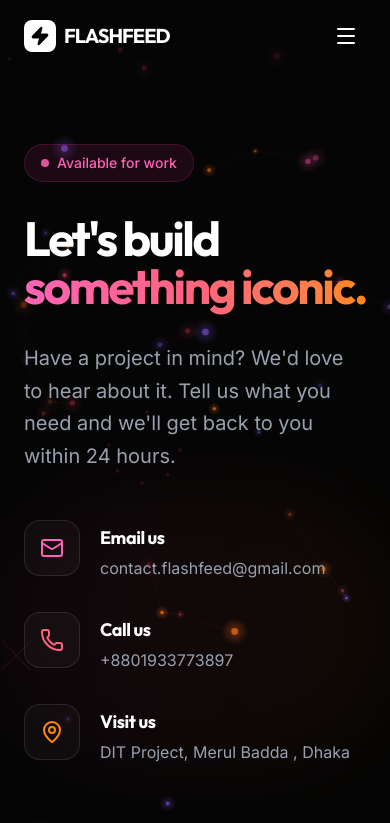
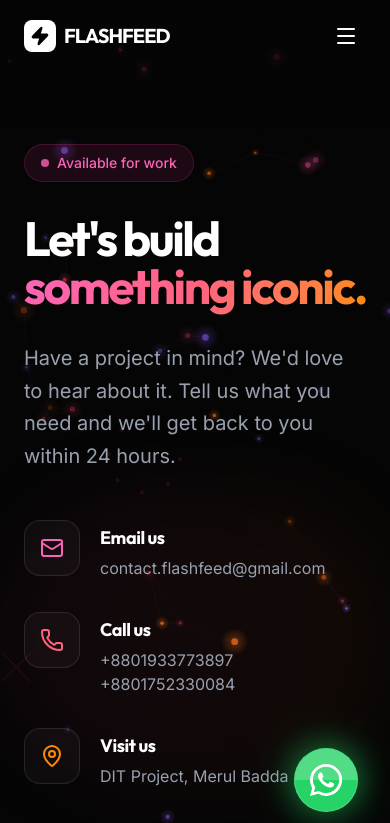
Before and after one commit to argho001/Flashfeed.agency, a React (Vite) app: page /contact in a window 390 px wide. Shown: the top 823 px of the page. Built offline with nearby package versions, Linux system fonts and the light colour scheme.

Commit message:
feat: add new phone number and floating WhatsApp button

```diff
--- a/src/App.tsx
+++ b/src/App.tsx
@@ -7,6 +7,7 @@
 import { BrowserRouter as Router, Routes, Route, useLocation } from 'react-router-dom';
 import Navbar from './components/Navbar';
 import Footer from './components/Footer';
+import WhatsAppButton from './components/WhatsAppButton';
 
 // Lazy load all pages — they only parse/execute when first navigated to
 const Home = lazy(() => import('./pages/Home'));
@@ -76,6 +77,7 @@
           </Suspense>
         </main>
         <Footer />
+        <WhatsAppButton />
       </div>
     </Router>
   );
--- a/src/components/Footer.tsx
+++ b/src/components/Footer.tsx
@@ -48,6 +48,7 @@
               <h4 className="text-white font-semibold mb-2">Contact Info</h4>
               <span className="text-gray-500 block">contact.flashfeed@gmail.com</span>
               <span className="text-gray-500 block">+8801933773897</span>
+              <span className="text-gray-500 block">+8801752330084</span>
               <span className="text-gray-500 block leading-tight">
                 DIT Project <br/> Merul Badda, Dhaka
               </span>
--- a/src/components/Navbar.tsx
+++ b/src/components/Navbar.tsx
@@ -55,12 +55,12 @@
               {link.name}
             </Link>
           ))}
-          <Link
-            to="/contact"
+          <a
+            href="tel:+8801752330084"
             className="bg-white text-black px-6 py-2.5 rounded-full text-sm font-bold hover:bg-gray-200 transition-all hover:scale-105 active:scale-95 shadow-[0_0_20px_rgba(255,255,255,0.3)]"
           >
-            Get started
-          </Link>
+            +8801752330084
+          </a>
         </div>
 
         {/* Mobile Menu Toggle */}
--- /dev/null
+++ b/src/components/WhatsAppButton.tsx
@@ -0,0 +1,49 @@
+import React from 'react';
+import { motion } from 'motion/react';
+
+const WhatsAppButton = () => {
+  const phoneNumber = '8801752330084';
+  const message = 'Hello! I would like to inquire about your services.';
+  const whatsappUrl = `https://wa.me/${phoneNumber}?text=${encodeURIComponent(message)}`;
+
+  return (
+    <motion.a
+      href={whatsappUrl}
+      target="_blank"
+      rel="noopener noreferrer"
+      initial={{ opacity: 0, scale: 0.5, y: 50 }}
+      animate={{ opacity: 1, scale: 1, y: 0 }}
+      whileHover={{ scale: 1.1 }}
+      whileTap={{ scale: 0.9 }}
+      className="fixed bottom-8 right-8 z-[100] group"
+      aria-label="Contact us on WhatsApp"
+    >
+      {/* Pulse effect */}
+      <div className="absolute inset-0 bg-[#25D366] rounded-full blur-xl opacity-40 group-hover:opacity-60 animate-pulse transition-opacity" />
+
+      {/* Main button */}
+      <div className="relative w-16 h-16 bg-[#25D366] rounded-full flex items-center justify-center shadow-[0_0_30px_rgba(37,211,102,0.4)] border border-white/20 backdrop-blur-sm overflow-hidden group-hover:border-white/40 transition-all">
+        {/* Subtle glass effect reflection */}
+        <div className="absolute top-0 left-0 w-full h-1/2 bg-white/20 -skew-y-12 transform-gpu" />
+
+        {/* WhatsApp Icon SVG */}
+        <svg
+          className="w-8 h-8 text-white fill-current relative z-10"
+          viewBox="0 0 24 24"
+          xmlns="http://www.w3.org/2000/svg"
+        >
+          <path d="M17.472 14.382c-.297-.149-1.758-.867-2.03-.967-.273-.099-.471-.148-.67.15-.197.297-.767.966-.94 1.164-.173.199-.347.223-.644.075-.297-.15-1.255-.463-2.39-1.475-.883-.788-1.48-1.761-1.653-2.059-.173-.297-.018-.458.13-.606.134-.133.298-.347.446-.52.149-.174.198-.298.298-.497.099-.198.05-.371-.025-.52-.075-.149-.669-1.612-.916-2.207-.242-.579-.487-.5-.669-.51-.173-.008-.371-.01-.57-.01-.198 0-.52.074-.792.372-.272.297-1.04 1.016-1.04 2.479 0 1.462 1.065 2.875 1.213 3.074.149.198 2.096 3.2 5.077 4.487.709.306 1.262.489 1.694.625.712.227 1.36.195 1.871.118.571-.085 1.758-.719 2.006-1.413.248-.694.248-1.289.173-1.413-.074-.124-.272-.198-.57-.347m-5.421 7.403h-.004a9.87 9.87 0 01-5.031-1.378l-.361-.214-3.741.982.998-3.648-.235-.374a9.86 9.86 0 01-1.51-5.26c.001-5.45 4.436-9.884 9.888-9.884 2.64 0 5.122 1.03 6.988 2.898a9.825 9.825 0 012.893 6.994c-.003 5.45-4.437 9.884-9.885 9.884m8.413-18.297A11.815 11.815 0 0012.05 0C5.414 0 .018 5.396.015 12.03c0 2.12.559 4.191 1.613 6.06L0 24l6.105-1.602a11.82 11.82 0 005.937 1.605h.005c6.637 0 12.032-5.396 12.035-12.032a11.762 11.762 0 00-3.489-8.492" />
+        </svg>
+      </div>
+
+      {/* Tooltip */}
+      <div className="absolute right-full mr-4 top-1/2 -translate-y-1/2 opacity-0 group-hover:opacity-100 transition-opacity pointer-events-none">
+        <div className="bg-white/10 backdrop-blur-md border border-white/20 text-white px-4 py-2 rounded-xl text-sm font-medium whitespace-nowrap shadow-xl">
+          Chat with us
+        </div>
+      </div>
+    </motion.a>
+  );
+};
+
+export default WhatsAppButton;
--- a/src/pages/Contact.tsx
+++ b/src/pages/Contact.tsx
@@ -80,6 +80,7 @@
                   <div className="pt-1">
                     <h4 className="text-lg font-display font-bold text-white mb-1">Call us</h4>
                     <p className="text-gray-400 group-hover:text-gray-300 transition-colors">+8801933773897</p>
+                    <p className="text-gray-400 group-hover:text-gray-300 transition-colors">+8801752330084</p>
                   </div>
                 </div>
 
```
